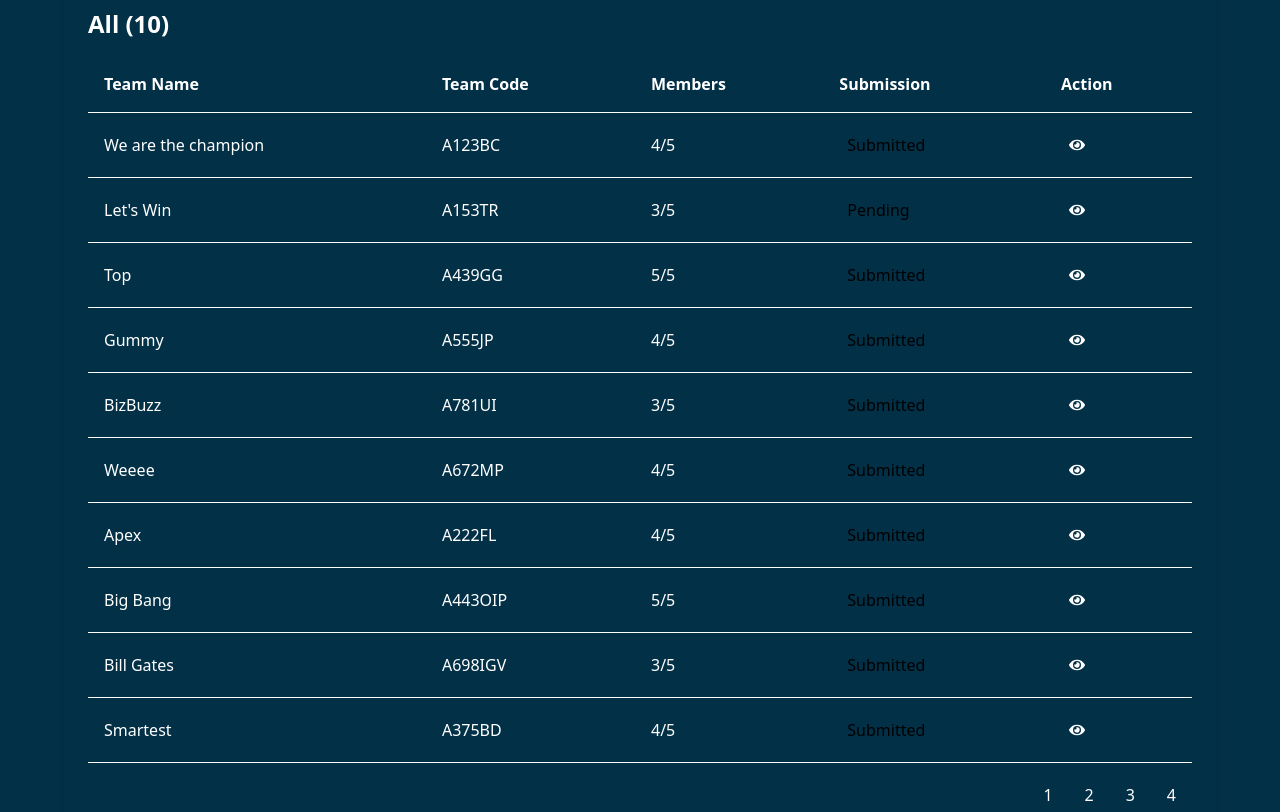
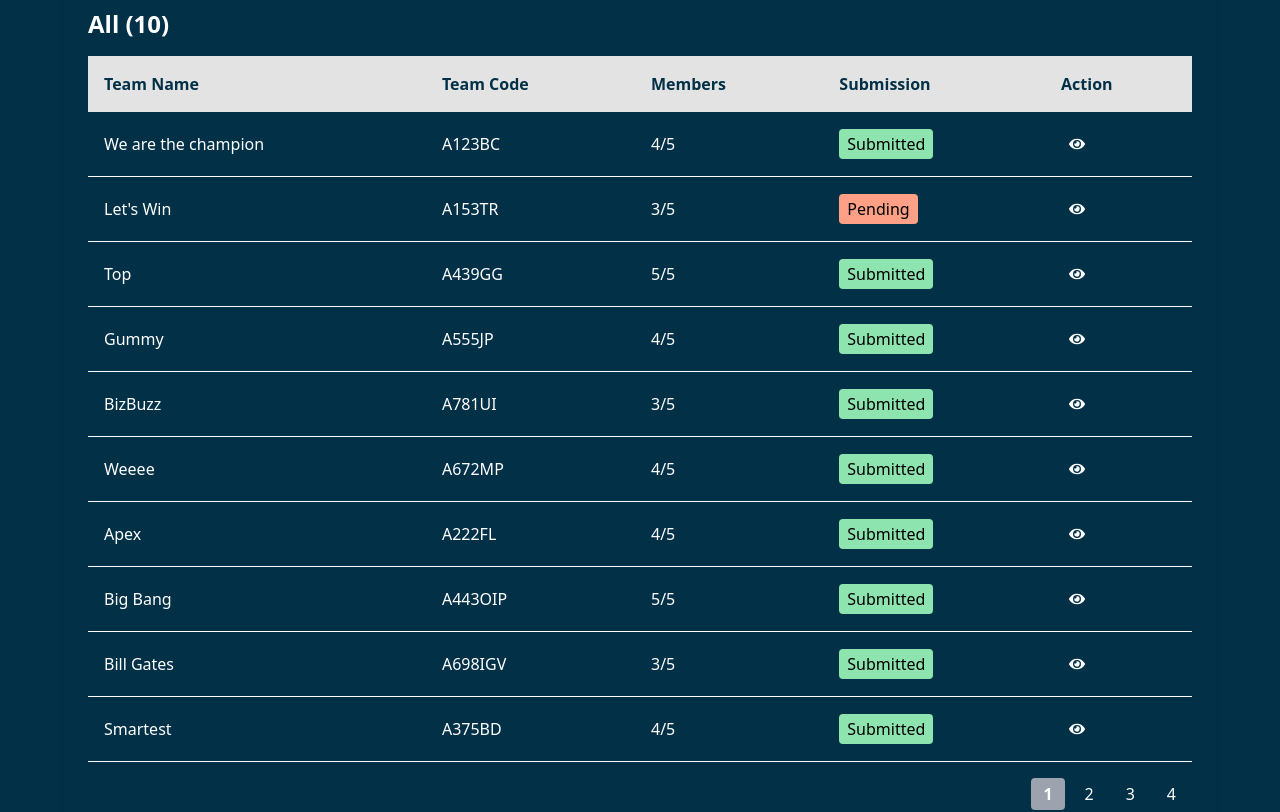
Before and after one commit to diminecjean/hackfinity, a Next.js app: page /admin/view_team in a window 1280 px wide. Shown: the part 440-1252 px from the top of the page. Built offline with nearby package versions, Linux system fonts and the light colour scheme.

Commit message:
fix colour

```diff
--- a/src/app/admin/view_team/page.js
+++ b/src/app/admin/view_team/page.js
@@ -43,7 +43,7 @@ const TeamsPage = () => {
                     <h2 className="text-2xl font-bold mb-4">All ({filteredTeams.length})</h2>
                     <table className="w-full text-left">
                         <thead>
-                            <tr className="border-b border-gray-500">
+                            <tr className="bg-grey text-blue-dark">
                                 <th className="p-4">Team Name</th>
                                 <th className="p-4">Team Code</th>
                                 <th className="p-4">Members</th>
@@ -58,7 +58,7 @@ const TeamsPage = () => {
                                     <td className="p-4">{team.code}</td>
                                     <td className="p-4">{team.members}</td>
                                     <td className="p-4">
-                                        <span className={`px-2 py-1 rounded text-black ${team.submission === 'Submitted' ? 'bg-green-500' : 'bg-orange-500'}`}>
+                                        <span className={`px-2 py-1 rounded text-black ${team.submission === 'Submitted' ? 'bg-green-light' : 'bg-orange-mid'}`}>
                                             {team.submission}
                                         </span>
                                     </td>
@@ -72,10 +72,10 @@ const TeamsPage = () => {
                         </tbody>
                     </table>
                     <div className="flex justify-end mt-4">
-                        <button className="px-3 py-1 mx-1 bg-gray-700 text-white rounded">1</button>
-                        <button className="px-3 py-1 mx-1 bg-gray-700 text-white rounded">2</button>
-                        <button className="px-3 py-1 mx-1 bg-gray-700 text-white rounded">3</button>
-                        <button className="px-3 py-1 mx-1 bg-gray-700 text-white rounded">4</button>
+                        <button className="px-3 py-1 mx-1 bg-grey-dark text-white rounded font-bold">1</button>
+                        <button className="px-3 py-1 mx-1 text-white rounded">2</button>
+                        <button className="px-3 py-1 mx-1 text-white rounded">3</button>
+                        <button className="px-3 py-1 mx-1 text-white rounded">4</button>
                     </div>
                 </div>
             </div>
--- a/tailwind.config.js
+++ b/tailwind.config.js
@@ -28,8 +28,27 @@ module.exports = {
         dark: '#FB8500',
         hover: '#9F5400',
       },
+      'green': {
+        light: '#8ee4af',
+        mid: '#3a6351',
+        dark: '#1e352f',
+        hover: '#0d1c18',
+      },
+      'orange': {
+        light: '#f6d365',
+        mid: '#fda085',
+        dark: '#f6d365',
+        hover: '#f6ad55',
+      },
+      'red': {
+        light: '#ff7e67',
+        mid: '#d62828',
+        dark: '#801313',
+        hover: '#400707',
+      },
       'grey': "#E3E3E3",
       'grey-dark': "#9CA3AF",
+      'grey-light': "#F3F4F6",
       'white': "#FFFFFF",
       'black': "#000000",
     },
```
